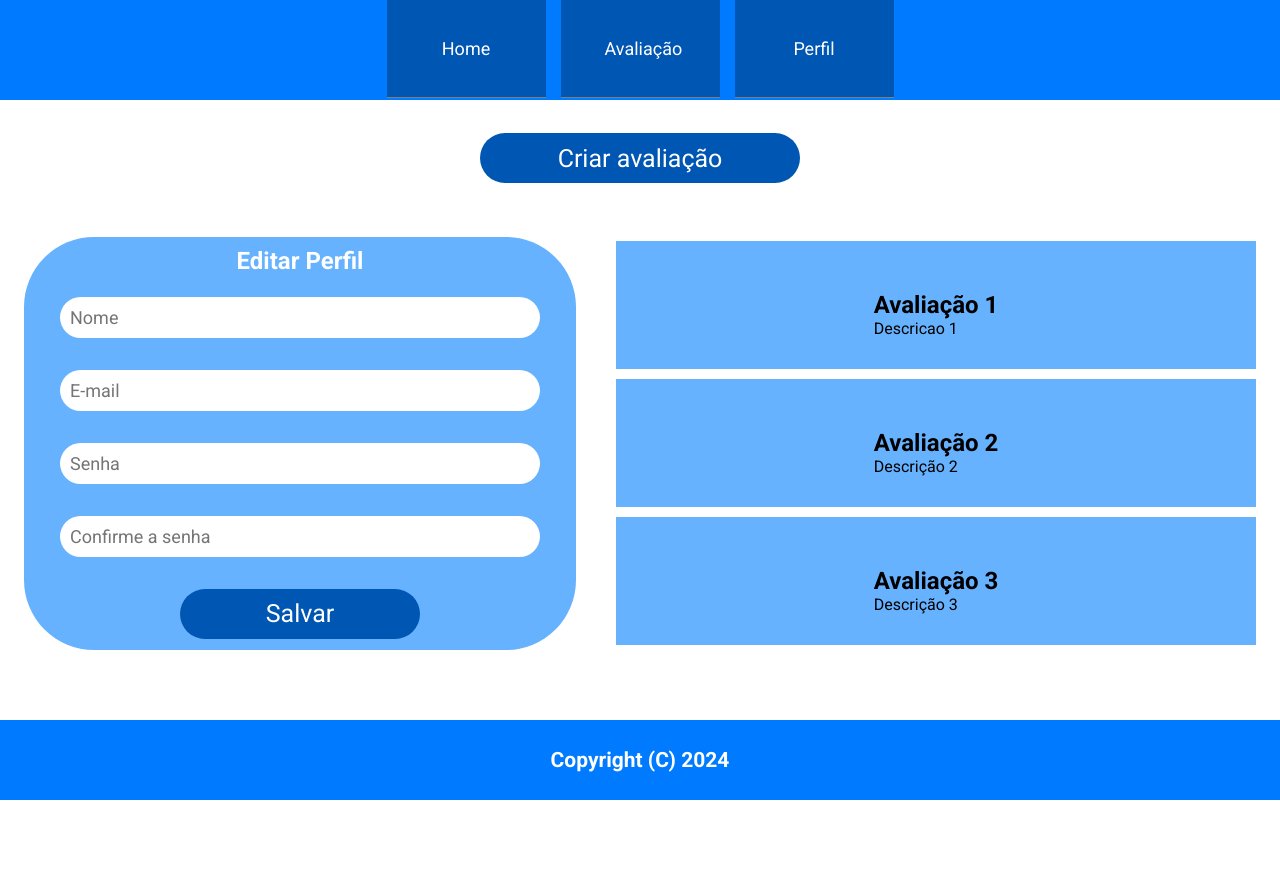
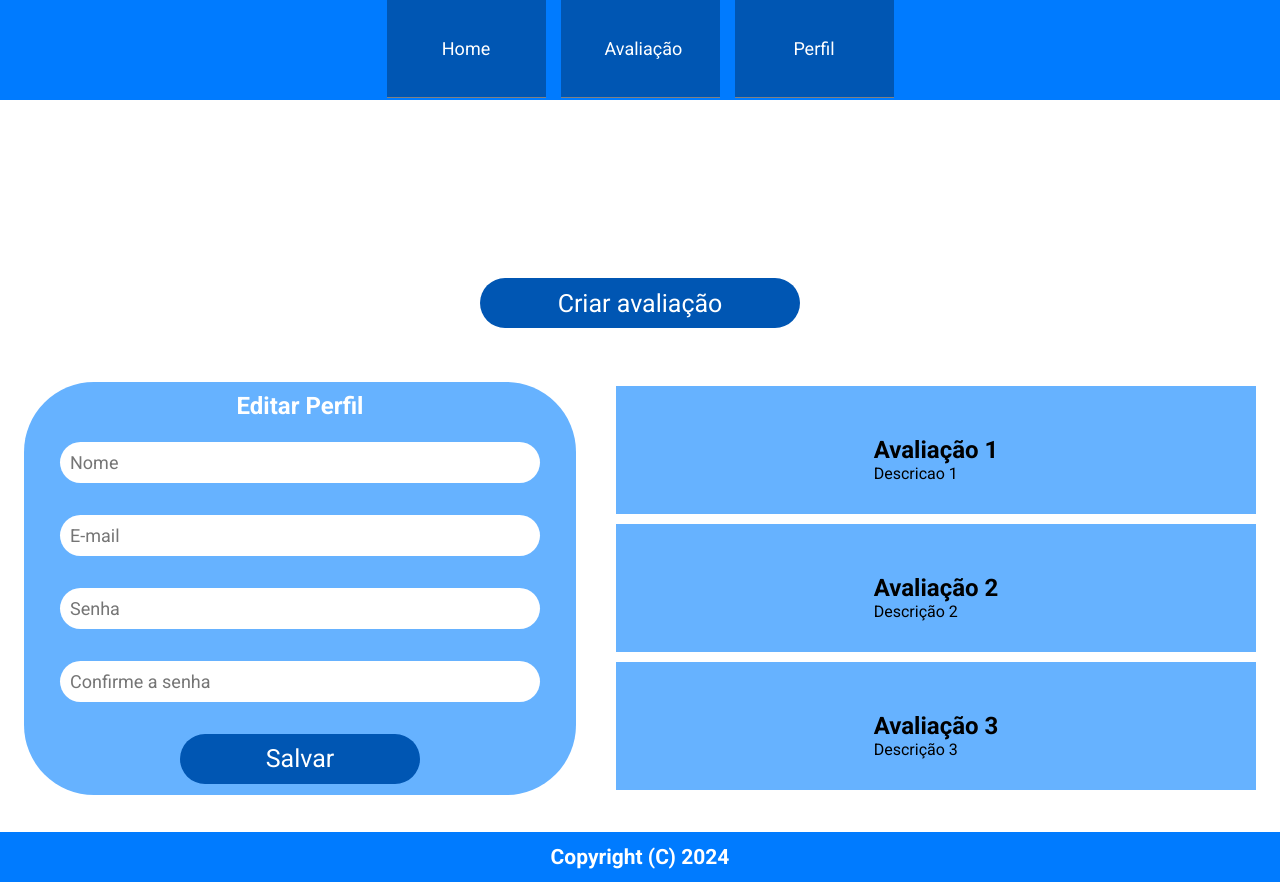
Before and after one commit to Matheus-AR/pi-frontend, a React (Vite) app in the folder frontend/: page /perfil in a window 1280 px wide. Before the commit the page ends 800 px from the top, so only its background shows below. Built offline with nearby package versions, Linux system fonts and the light colour scheme.

Commit message:
Corrigindo a responsividade

```diff
--- a/frontend/src/pages/Avaliacao.css
+++ b/frontend/src/pages/Avaliacao.css
@@ -7,7 +7,7 @@
     .conteudo-avaliacao {
         justify-content: center;
         align-items: center;
-        margin: 28px;
-        margin: 28px;
+        margin-top: 40px;
+        margin-bottom: 10px;
     }
 }
--- a/frontend/src/pages/CriarAvaliacao.css
+++ b/frontend/src/pages/CriarAvaliacao.css
@@ -21,7 +21,7 @@
 @media screen and (min-width: 1024px) {
 
     .criarAvalicao-container form {
-        height: 24rem;
+        height: 20rem;
         width: 50%;
         border-radius: 70px;
     }
--- a/frontend/src/pages/Home.css
+++ b/frontend/src/pages/Home.css
@@ -4,5 +4,11 @@
     flex-direction: column;
     justify-content: flex-start;
     align-items: center;
-    margin-top: 32px;
+    margin-top: 90px;
 }
+
+@media screen and (min-width: 1024px) {
+    .home-container {
+        margin-top: 180px;
+    }
+}
--- a/frontend/src/pages/Perfil.css
+++ b/frontend/src/pages/Perfil.css
@@ -3,7 +3,7 @@
     flex-direction: column;
     flex: 1;
     gap: 16px;
-    margin-top: 100px;
+    margin-top: 490px;
 }
 
 .perfil-section {
@@ -24,7 +24,7 @@
 @media screen and (min-width: 768px) {
     .perfil-container {
         align-items: center;
-        margin-top: 150px;
+        margin-top: 520px;
     }
 
     .perfil-section form {
@@ -35,7 +35,7 @@
 @media screen and (min-width: 1024px) {
     .perfil-container {
         justify-content: center;
-        margin-top: 0;
+        margin-top: 260px;
     }
 
     .perfil-container input[type="button"] {
```
